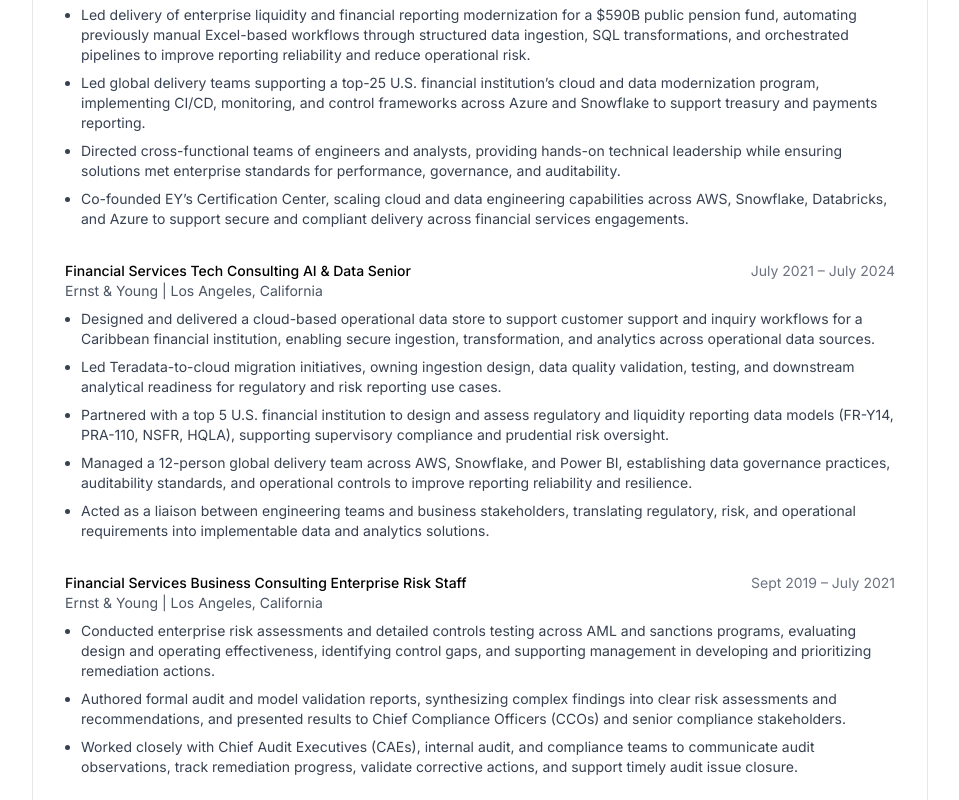
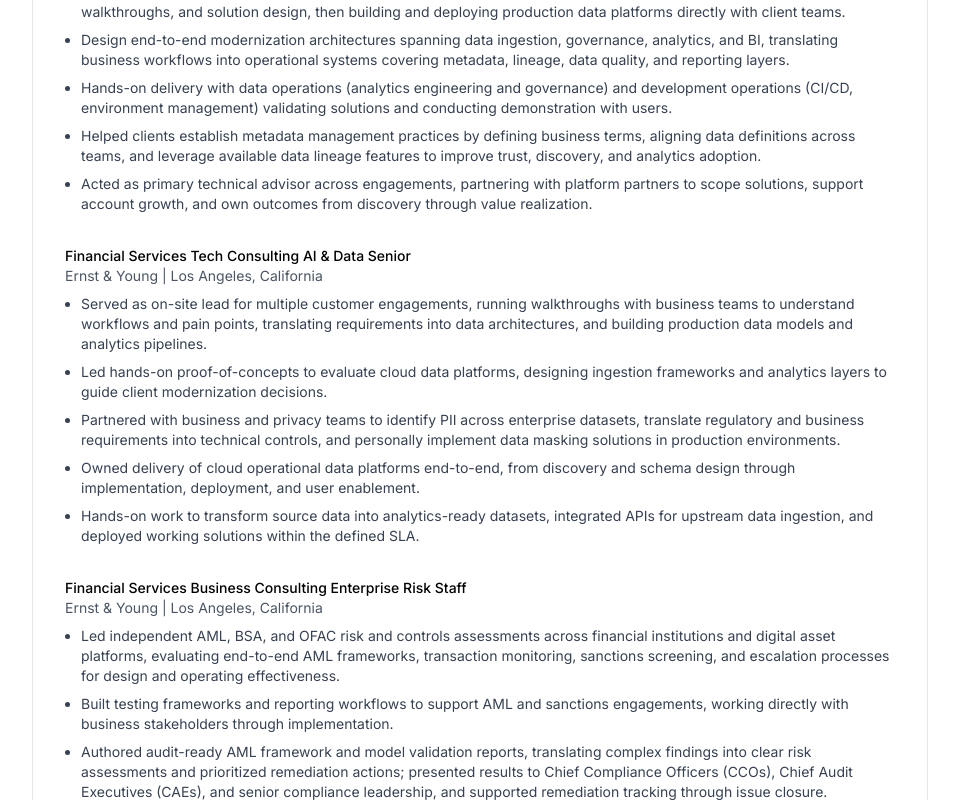
Before and after one commit to daehanlim-cpa/Portfolio, a Next.js app: page /resume in a window 1280 px wide. Shown: the part 700-1500 px from the top of the page, without its empty margins (160-1119 px from the left). Built offline with nearby package versions, Linux system fonts and the light colour scheme.

Commit message:
fix: update ResumeContent component to match resume.md - correct summary and experience

```diff
--- a/components/ResumeContent.tsx
+++ b/components/ResumeContent.tsx
@@ -31,14 +31,7 @@
             <div>
                 <h3 className="text-lg font-normal mb-3">Summary</h3>
                 <p className="text-sm text-gray-700 leading-relaxed">
-                    Finance and Data Transformation Leader with Big 4 financial services
-                    experience supporting treasury, liquidity, and regulatory reporting
-                    functions within CFO organizations. Leads large-scale modernization of
-                    data platforms, embedding automation, analytics, and control frameworks
-                    to improve reporting reliability, governance, and decision support in
-                    regulated environments. Brings a CPA foundation and advanced AI and
-                    analytics skillsets to deliver scalable, audit-ready solutions aligned
-                    with enterprise risk and assurance expectations.
+                    Forward deployed data and analytics professional with 6+ years of experience owning enterprise customer engagements from discovery through deployment. Leads executive conversations, shapes ambiguous business problems into practical solutions, and personally builds production workflows to deliver measurable results in regulated environments. Brings a CPA background with strong hands-on execution across data modernization and reporting platforms.
                 </p>
             </div>
 
@@ -55,33 +48,23 @@
                                 </p>
                                 <p className="text-sm text-gray-600">Ernst & Young | Los Angeles, California</p>
                             </div>
-                            <p className="text-sm text-gray-500 whitespace-nowrap">July 2024 – Present</p>
+                            <p className="text-sm text-gray-500 whitespace-nowrap">2019 – Present</p>
                         </div>
                         <ul className="list-disc list-outside ml-4 space-y-2 text-sm text-gray-700">
                             <li>
-                                Led delivery of enterprise liquidity and financial reporting
-                                modernization for a $590B public pension fund, automating
-                                previously manual Excel-based workflows through structured data
-                                ingestion, SQL transformations, and orchestrated pipelines to
-                                improve reporting reliability and reduce operational risk.
+                                Serve as forward-deployed technical owner across multiple enterprise customers, leading executive discovery, business walkthroughs, and solution design, then building and deploying production data platforms directly with client teams.
                             </li>
                             <li>
-                                Led global delivery teams supporting a top-25 U.S. financial
-                                institution’s cloud and data modernization program, implementing
-                                CI/CD, monitoring, and control frameworks across Azure and
-                                Snowflake to support treasury and payments reporting.
+                                Design end-to-end modernization architectures spanning data ingestion, governance, analytics, and BI, translating business workflows into operational systems covering metadata, lineage, data quality, and reporting layers.
                             </li>
                             <li>
-                                Directed cross-functional teams of engineers and analysts,
-                                providing hands-on technical leadership while ensuring solutions
-                                met enterprise standards for performance, governance, and
-                                auditability.
+                                Hands-on delivery with data operations (analytics engineering and governance) and development operations (CI/CD, environment management) validating solutions and conducting demonstration with users.
                             </li>
                             <li>
-                                Co-founded EY’s Certification Center, scaling cloud and data
-                                engineering capabilities across AWS, Snowflake, Databricks, and
-                                Azure to support secure and compliant delivery across financial
-                                services engagements.
+                                Helped clients establish metadata management practices by defining business terms, aligning data definitions across teams, and leverage available data lineage features to improve trust, discovery, and analytics adoption.
+                            </li>
+                            <li>
+                                Acted as primary technical advisor across engagements, partnering with platform partners to scope solutions, support account growth, and own outcomes from discovery through value realization.
                             </li>
                         </ul>
                     </div>
@@ -95,36 +78,22 @@
                                 </p>
                                 <p className="text-sm text-gray-600">Ernst & Young | Los Angeles, California</p>
                             </div>
-                            <p className="text-sm text-gray-500 whitespace-nowrap">July 2021 – July 2024</p>
                         </div>
                         <ul className="list-disc list-outside ml-4 space-y-2 text-sm text-gray-700">
                             <li>
-                                Designed and delivered a cloud-based operational data store to
-                                support customer support and inquiry workflows for a Caribbean
-                                financial institution, enabling secure ingestion, transformation,
-                                and analytics across operational data sources.
+                                Served as on-site lead for multiple customer engagements, running walkthroughs with business teams to understand workflows and pain points, translating requirements into data architectures, and building production data models and analytics pipelines.
                             </li>
                             <li>
-                                Led Teradata-to-cloud migration initiatives, owning ingestion
-                                design, data quality validation, testing, and downstream
-                                analytical readiness for regulatory and risk reporting use cases.
+                                Led hands-on proof-of-concepts to evaluate cloud data platforms, designing ingestion frameworks and analytics layers to guide client modernization decisions.
                             </li>
                             <li>
-                                Partnered with a top 5 U.S. financial institution to design and
-                                assess regulatory and liquidity reporting data models (FR-Y14,
-                                PRA-110, NSFR, HQLA), supporting supervisory compliance and
-                                prudential risk oversight.
+                                Partnered with business and privacy teams to identify PII across enterprise datasets, translate regulatory and business requirements into technical controls, and personally implement data masking solutions in production environments.
                             </li>
                             <li>
-                                Managed a 12-person global delivery team across AWS, Snowflake,
-                                and Power BI, establishing data governance practices, auditability
-                                standards, and operational controls to improve reporting
-                                reliability and resilience.
+                                Owned delivery of cloud operational data platforms end-to-end, from discovery and schema design through implementation, deployment, and user enablement.
                             </li>
                             <li>
-                                Acted as a liaison between engineering teams and business
-                                stakeholders, translating regulatory, risk, and operational
-                                requirements into implementable data and analytics solutions.
+                                Hands-on work to transform source data into analytics-ready datasets, integrated APIs for upstream data ingestion, and deployed working solutions within the defined SLA.
                             </li>
                         </ul>
                     </div>
@@ -138,26 +107,16 @@
                                 </p>
                                 <p className="text-sm text-gray-600">Ernst & Young | Los Angeles, California</p>
                             </div>
-                            <p className="text-sm text-gray-500 whitespace-nowrap">Sept 2019 – July 2021</p>
                         </div>
                         <ul className="list-disc list-outside ml-4 space-y-2 text-sm text-gray-700">
                             <li>
-                                Conducted enterprise risk assessments and detailed controls
-                                testing across AML and sanctions programs, evaluating design and
-                                operating effectiveness, identifying control gaps, and supporting
-                                management in developing and prioritizing remediation actions.
+                                Led independent AML, BSA, and OFAC risk and controls assessments across financial institutions and digital asset platforms, evaluating end-to-end AML frameworks, transaction monitoring, sanctions screening, and escalation processes for design and operating effectiveness.
                             </li>
                             <li>
-                                Authored formal audit and model validation reports, synthesizing
-                                complex findings into clear risk assessments and recommendations,
-                                and presented results to Chief Compliance Officers (CCOs) and
-                                senior compliance stakeholders.
+                                Built testing frameworks and reporting workflows to support AML and sanctions engagements, working directly with business stakeholders through implementation.
                             </li>
                             <li>
-                                Worked closely with Chief Audit Executives (CAEs), internal audit,
-                                and compliance teams to communicate audit observations, track
-                                remediation progress, validate corrective actions, and support
-                                timely audit issue closure.
+                                Authored audit-ready AML framework and model validation reports, translating complex findings into clear risk assessments and prioritized remediation actions; presented results to Chief Compliance Officers (CCOs), Chief Audit Executives (CAEs), and senior compliance leadership, and supported remediation tracking through issue closure.
                             </li>
                         </ul>
                     </div>
```
